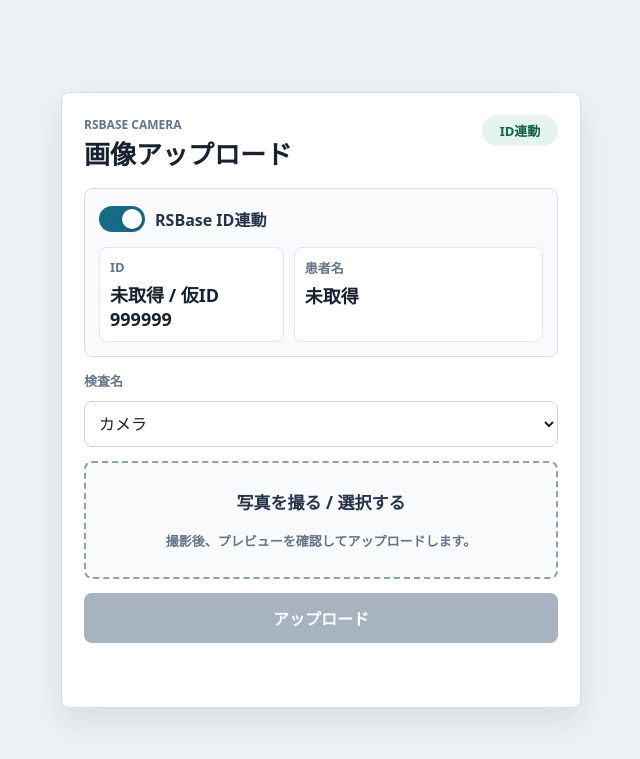
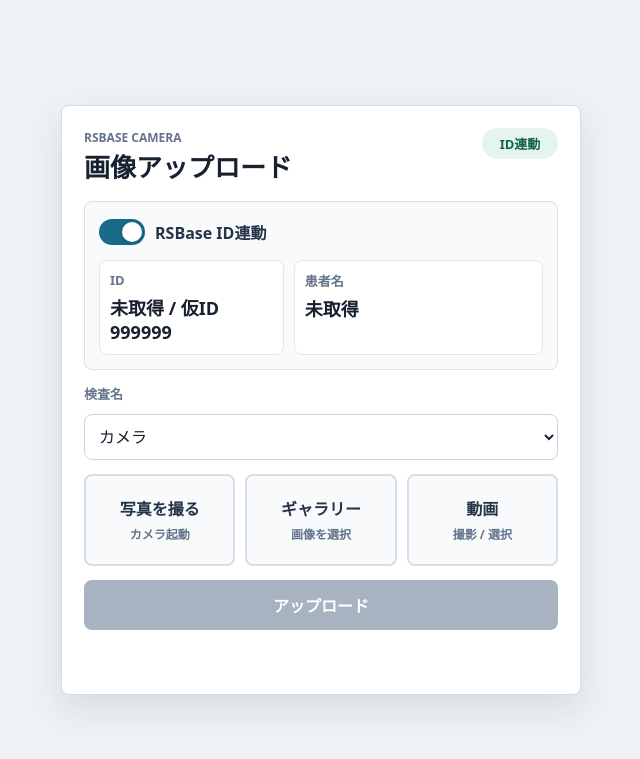
Before and after one commit to YUKI-ENT/WebCamera, a Flask app: page / in a window 1280 px wide. Shown: the top 759 px of the page, without its empty margins (319-959 px from the left). Run offline with Flask 3, Linux system fonts and the light colour scheme.

Commit message:
Add media upload options

```diff
--- a/app.py
+++ b/app.py
@@ -23,8 +23,8 @@ DEFAULT_CONFIG = {
     'port': 5000,
     'debug': False,
     'upload_dir': 'gazou',
-    'max_upload_mb': 16,
-    'allowed_extensions': ['jpg', 'jpeg', 'png', 'webp', 'gif'],
+    'max_upload_mb': 200,
+    'allowed_extensions': ['jpg', 'jpeg', 'png', 'webp', 'gif', 'mp4', 'mov', 'm4v', 'webm'],
     'thept_path': r'C:\common\thept.txt',
     'exam_names': ['カメラ'],
     'provisional_id': '999999',
--- a/static/app.js
+++ b/static/app.js
@@ -1,6 +1,9 @@
 const form = document.querySelector("#uploadForm");
-const imageInput = document.querySelector("#imageInput");
-const preview = document.querySelector("#preview");
+const photoInput = document.querySelector("#photoInput");
+const galleryInput = document.querySelector("#galleryInput");
+const videoInput = document.querySelector("#videoInput");
+const imagePreview = document.querySelector("#imagePreview");
+const videoPreview = document.querySelector("#videoPreview");
 const sendButton = document.querySelector("#sendButton");
 const statusText = document.querySelector("#status");
 const uploadedLink = document.querySelector("#uploadedLink");
@@ -15,6 +18,8 @@ const manualHint = document.querySelector("#manualHint");
 
 let currentPatient = { id: "", name: "", available: false };
 let provisionalId = "999999";
+let selectedFile = null;
+let selectedObjectUrl = "";
 
 function updateManualMode() {
   const linked = useRsbase.checked;
@@ -68,37 +73,70 @@ async function refreshPatient() {
   linkedPatientName.classList.toggle("muted", !currentPatient.name);
 }
 
-imageInput.addEventListener("change", () => {
-  const file = imageInput.files[0];
+function clearPreviews() {
+  if (selectedObjectUrl) {
+    URL.revokeObjectURL(selectedObjectUrl);
+    selectedObjectUrl = "";
+  }
+  imagePreview.hidden = true;
+  imagePreview.removeAttribute("src");
+  videoPreview.hidden = true;
+  videoPreview.pause();
+  videoPreview.removeAttribute("src");
+  videoPreview.load();
+}
+
+function resetOtherInputs(activeInput) {
+  [photoInput, galleryInput, videoInput].forEach((input) => {
+    if (input !== activeInput) {
+      input.value = "";
+    }
+  });
+}
+
+function handleFileSelection(input, kindLabel) {
+  const file = input.files[0];
   uploadedLink.hidden = true;
+  clearPreviews();
+  resetOtherInputs(input);
 
   if (!file) {
-    preview.hidden = true;
-    preview.removeAttribute("src");
+    selectedFile = null;
     sendButton.disabled = true;
     statusText.textContent = "";
     return;
   }
 
-  preview.src = URL.createObjectURL(file);
-  preview.hidden = false;
+  selectedFile = file;
+  selectedObjectUrl = URL.createObjectURL(file);
+
+  if (file.type.startsWith("video/")) {
+    videoPreview.src = selectedObjectUrl;
+    videoPreview.hidden = false;
+  } else {
+    imagePreview.src = selectedObjectUrl;
+    imagePreview.hidden = false;
+  }
+
   sendButton.disabled = false;
-  statusText.textContent = `${file.name} を選択しました。`;
-});
+  statusText.textContent = `${kindLabel}: ${file.name} を選択しました。`;
+}
 
+photoInput.addEventListener("change", () => handleFileSelection(photoInput, "写真"));
+galleryInput.addEventListener("change", () => handleFileSelection(galleryInput, "ギャラリー"));
+videoInput.addEventListener("change", () => handleFileSelection(videoInput, "動画"));
 useRsbase.addEventListener("change", updateManualMode);
 
 form.addEventListener("submit", async (event) => {
   event.preventDefault();
 
-  const file = imageInput.files[0];
-  if (!file) {
-    statusText.textContent = "画像を選択してください。";
+  if (!selectedFile) {
+    statusText.textContent = "アップロードするファイルを選択してください。";
     return;
   }
 
   const formData = new FormData();
-  formData.append("image", file);
+  formData.append("image", selectedFile);
   formData.append("use_rsbase", useRsbase.checked ? "true" : "false");
   formData.append("manual_id", manualId.value.trim());
   formData.append("exam_name", examName.value);
--- a/static/styles.css
+++ b/static/styles.css
@@ -218,12 +218,19 @@ p {
   font-weight: 700;
 }
 
-.picker {
+.media-actions {
   display: grid;
-  min-height: 118px;
-  place-items: center;
-  padding: 20px;
-  border: 2px dashed #8aa0b7;
+  grid-template-columns: repeat(3, minmax(0, 1fr));
+  gap: 10px;
+}
+
+.media-action {
+  display: grid;
+  min-height: 92px;
+  align-content: center;
+  gap: 5px;
+  padding: 14px 10px;
+  border: 2px solid #d5dee9;
   border-radius: 8px;
   background: #f8fafc;
   color: #263449;
@@ -231,19 +238,23 @@ p {
   text-align: center;
 }
 
-.picker-title {
-  font-size: 17px;
+.media-action:active {
+  border-color: #176b87;
+  background: #edf7fa;
+}
+
+.media-action-title {
+  font-size: 16px;
   font-weight: 900;
 }
 
-.picker-subtitle {
-  margin-top: 4px;
+.media-action-subtitle {
   color: #64748b;
-  font-size: 13px;
-  font-weight: 700;
+  font-size: 12px;
+  font-weight: 800;
 }
 
-.picker input {
+.media-action input {
   position: absolute;
   inline-size: 1px;
   block-size: 1px;
@@ -309,7 +320,8 @@ button:disabled {
     align-self: flex-start;
   }
 
-  .patient-info {
+  .patient-info,
+  .media-actions {
     grid-template-columns: 1fr;
   }
 }
--- a/templates/index.html
+++ b/templates/index.html
@@ -52,19 +52,32 @@
             <select id="examName" required></select>
           </label>
 
-          <label class="picker">
-            <span class="picker-title">写真を撮る / 選択する</span>
-            <span class="picker-subtitle">撮影後、プレビューを確認してアップロードします。</span>
-            <input id="imageInput" name="image" type="file" accept="image/*" capture="environment" required>
-          </label>
+          <section class="media-actions" aria-label="撮影またはファイル選択">
+            <label class="media-action">
+              <span class="media-action-title">写真を撮る</span>
+              <span class="media-action-subtitle">カメラ起動</span>
+              <input id="photoInput" type="file" accept="image/*" capture="environment">
+            </label>
+            <label class="media-action">
+              <span class="media-action-title">ギャラリー</span>
+              <span class="media-action-subtitle">画像を選択</span>
+              <input id="galleryInput" type="file" accept="image/*">
+            </label>
+            <label class="media-action">
+              <span class="media-action-title">動画</span>
+              <span class="media-action-subtitle">撮影 / 選択</span>
+              <input id="videoInput" type="file" accept="video/*" capture="environment">
+            </label>
+          </section>
 
-          <img id="preview" class="preview" alt="選択した画像のプレビュー" hidden>
+          <img id="imagePreview" class="preview" alt="選択した画像のプレビュー" hidden>
+          <video id="videoPreview" class="preview" controls playsinline hidden></video>
 
           <button id="sendButton" type="submit" disabled>アップロード</button>
         </form>
 
         <p id="status" class="status" role="status" aria-live="polite"></p>
-        <a id="uploadedLink" class="uploaded-link" hidden>アップロード画像を開く</a>
+        <a id="uploadedLink" class="uploaded-link" hidden>アップロードファイルを開く</a>
       </section>
     </main>
 
```
Also changed, not shown: README.md, 1 other file.
